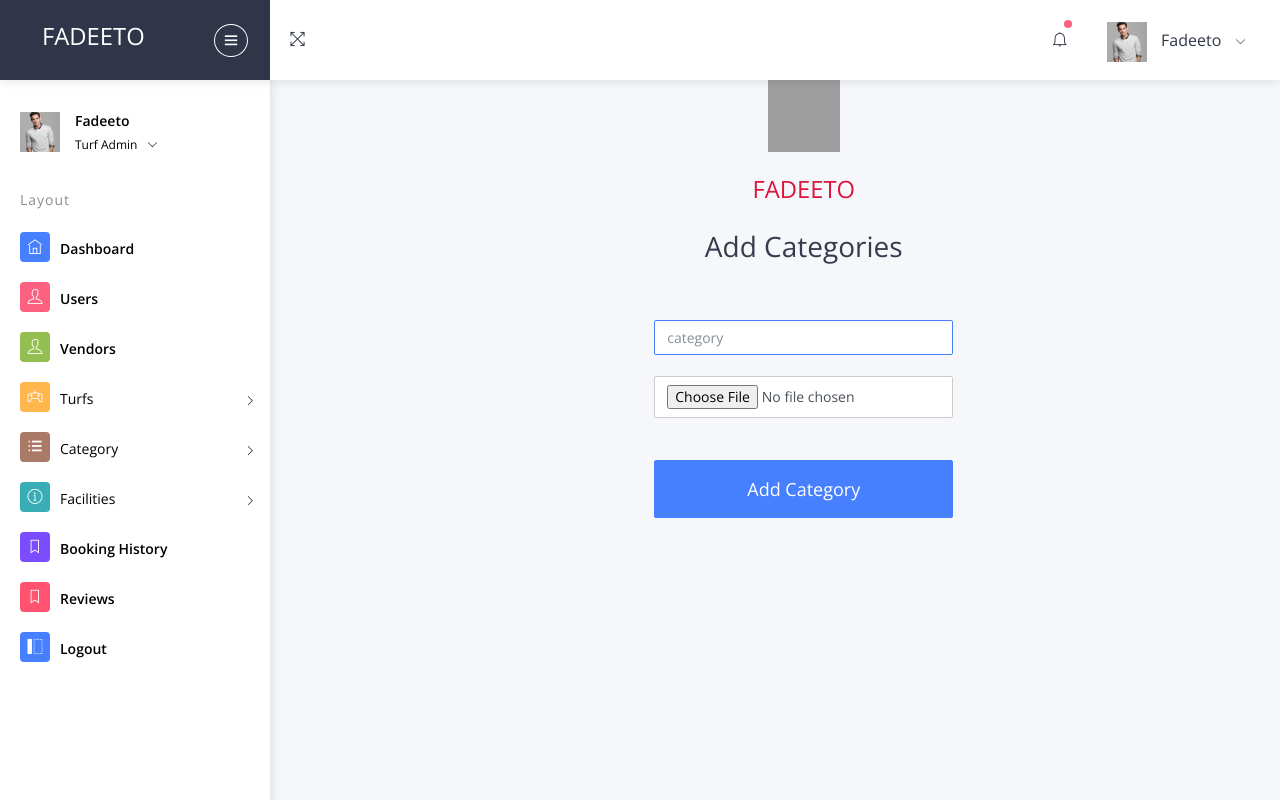
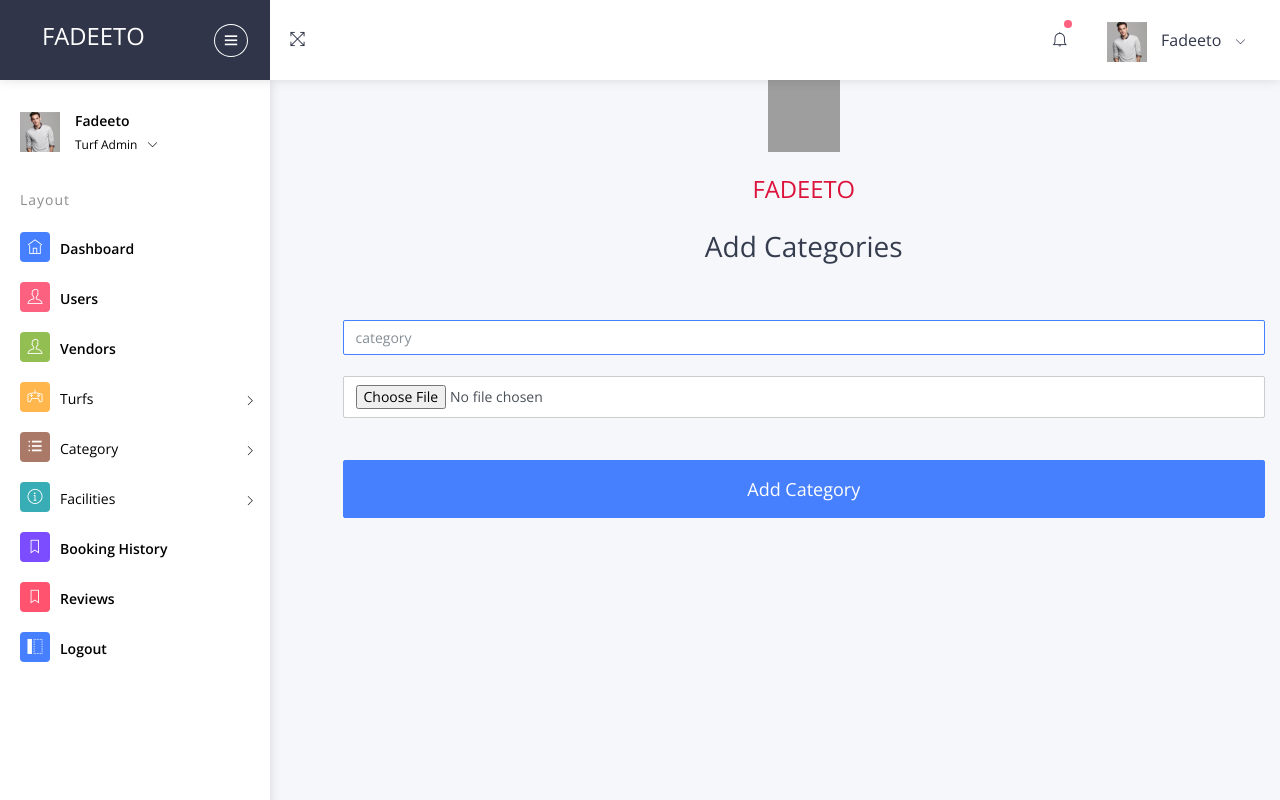
Before and after one commit to jabykuniyil/fadeeto, a Django app: template templates/admin/addcategory.html in a window 1280 px wide. Run offline with Django 3.2, Linux system fonts and the light colour scheme; the template is opened without the code that fills it, so the values that code supplies are empty; some libraries are stand-ins or nearby versions; grey boxes are pictures that could not be loaded.

Commit message:
almost comleted

```diff
--- a/templates/admin/addcategory.html
+++ b/templates/admin/addcategory.html
@@ -3,8 +3,8 @@
 <div class="row">
   <div class="col-lg-3"></div>
   <div class="col-lg-9" >
-<div style="text-align: center;">
-  <form class="form-signin" method="POST" enctype="multipart/form-data" style="margin: auto; display: table ; justify-items: center;">
+<div class="container" style="text-align: center;">
+  <form class="form-signin" method="POST" enctype="multipart/form-data" >
     {% csrf_token %}
     <img class="mb-4"
       src="https://png.pngtree.com/png-clipart/20190516/original/pngtree-silhouette-of-creative-football-players-png-image_4266550.jpg"
--- a/templates/admin/addfacility.html
+++ b/templates/admin/addfacility.html
@@ -4,8 +4,8 @@
 <div class="row">
   <div class="col-lg-3"></div>
   <div class="col-lg-9" >
-<div style="text-align: center;">
-  <form class="form-signin" method="POST"  style="margin: auto; display: table ; justify-items: center;">
+<div class="container" style="text-align: center;">
+  <form class="form-signin" method="POST"  >
     {% csrf_token %}
     <img class="mb-4"
       src="https://png.pngtree.com/png-clipart/20190516/original/pngtree-silhouette-of-creative-football-players-png-image_4266550.jpg"
--- a/templates/users/usersignup.html
+++ b/templates/users/usersignup.html
@@ -45,6 +45,7 @@
     <link href="signin.css" rel="stylesheet">
   </head>
   <body class="text-center">
+    <div class="container" style="text-align: center;">
 
 <form class="form-signin">
   <img class="mb-4" src="https://png.pngtree.com/png-clipart/20190516/original/pngtree-silhouette-of-creative-football-players-png-image_4266550.jpg" alt="" width="72" height="72">
@@ -77,6 +78,7 @@
   <button class="btn btn-lg btn-primary btn-block" id="signup" type="button">Register</button>
   <p class="mt-5 mb-3 text-muted">&copy; Already logged in</p><a href="/usersignin/">sign in</a>
 </form>
+</div>
 
 <script src="https://code.jquery.com/jquery-3.2.1.slim.min.js" integrity="sha384-KJ3o2DKtIkvYIK3UENzmM7KCkRr/rE9/Qpg6aAZGJwFDMVNA/GpGFF93hXpG5KkN" crossorigin="anonymous"></script>
 <script src="https://cdnjs.cloudflare.com/ajax/libs/popper.js/1.12.9/umd/popper.min.js" integrity="sha384-ApNbgh9B+Y1QKtv3Rn7W3mgPxhU9K/ScQsAP7hUibX39j7fakFPskvXusvfa0b4Q" crossorigin="anonymous"></script>
--- a/templates/vendors/addcoupons.html
+++ b/templates/vendors/addcoupons.html
@@ -2,7 +2,7 @@
 {% block content %}
 
 <div class="container" style="text-align: center;">
-    <form >
+    <form class="form-signin">
 
         <br>
       <br>
```
